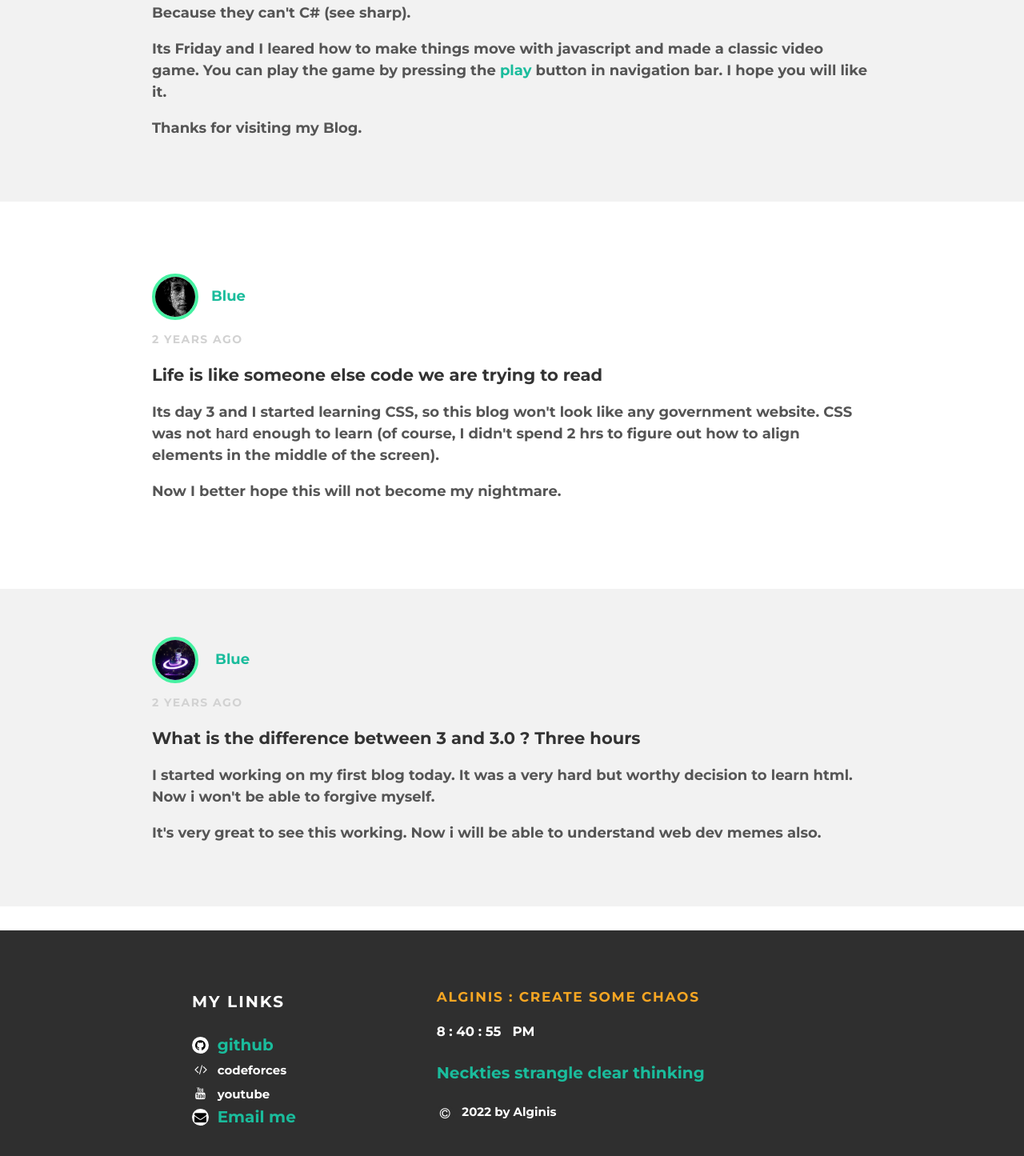
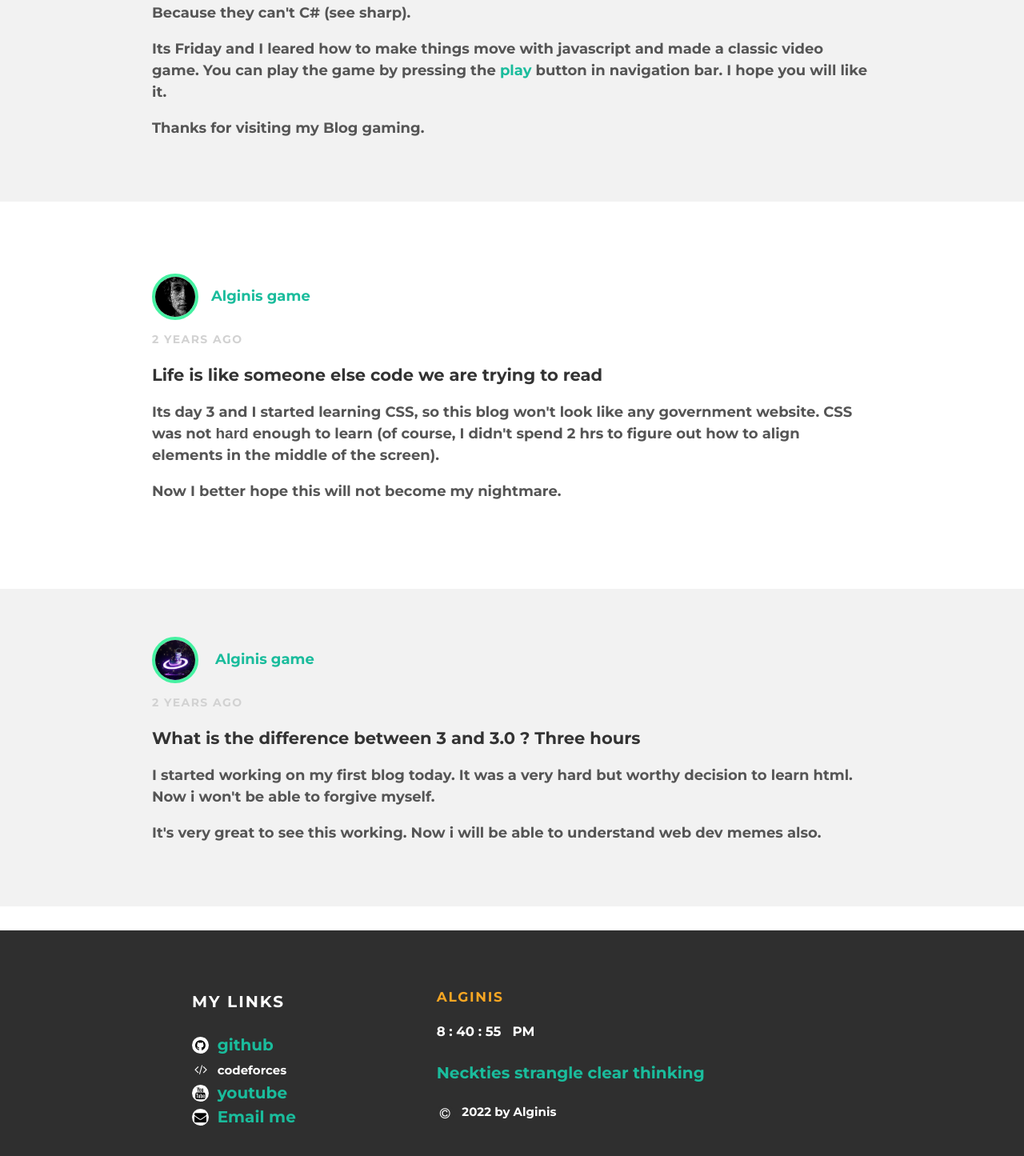
Before and after one commit to yourAlginis/website-game, a plain HTML site: page index.html in a window 1280 px wide. Shown: the part 851-2296 px from the top of the page at 80% size. Drawn offline with Linux system fonts and the light colour scheme.

Commit message:
new change in script

```diff
--- a/index.html
+++ b/index.html
@@ -34,7 +34,7 @@
       <div class="post-container">
         <div class="post">
           <div class="post-author">
-            <img src="img/ava.jfif"><span>Blue</span>
+            <img src="img/ava.jfif"><span>Alginis game</span>
           </div>
           <p class="post-date" id="June 8, 2020"></p>
           <h3 class="post-title">web version 3 is like training wheels without bike</h3>
@@ -49,7 +49,7 @@
       <div class="post-container">
         <div class="post">
           <div class="post-author">
-            <img src="img/cube.jpg"><span>Blue</span>
+            <img src="img/cube.jpg"><span>Alginis game</span>
           </div>
           <p class="post-date" id="June 6, 2020"></p>
           <h3 class="post-title">Why do Javascript programmers wear glasses ?</h3>
@@ -58,14 +58,14 @@
             <p>Its Friday and I leared how to make things move with javascript and made a classic video game.
               You can play the game by pressing the <a href="play.html">play</a> button in navigation bar. I hope you will like it.
             </p>
-            <p>Thanks for visiting my Blog.</p>
+            <p>Thanks for visiting my Blog gaming.</p>
           </div>
         </div>
       </div>
       <div class="post-container">
         <div class="post">
           <div class="post-author">
-            <img src="img/pic.jpg"><span>Blue</span>
+            <img src="img/pic.jpg"><span>Alginis game</span>
           </div>
           <p class="post-date" id="June 4, 2020"></p>
           <h3 class="post-title">Life is like someone else code we are trying to read</h3>
@@ -81,7 +81,7 @@
         <div class="post">
           <div class="post-author">
             <img src="img/main.jpg" height="50" width="50">
-            <span>Blue</span>
+            <span>Alginis game</span>
           </div>
           <p class="post-date" id="June 2, 2020"></p>
           <h3 class="post-title">What is the difference between 3 and 3.0 ? Three hours</h3>
@@ -102,14 +102,14 @@
             <a href="https://github.com/yourhamza" target="_blank">github</a><br>
             <a href="#" target="_blank" class="fa fa-code"></a>
             <a href="#" target="_blank">codeforces</a><br>
-            <a href="#" target="_blank" class="fa fa-youtube"></a>
-            <a href="#" target="_blank">youtube</a><br>
+            <a href="https://www.youtube.com/c/Alginiskaizen" target="_blank" class="fa fa-youtube"></a>
+            <a href="https://www.youtube.com/c/Alginiskaizen" target="_blank">youtube</a><br>
             <a href="mailto:dev.yourhamza@gmail.com" target="_blank" class="fa fa-envelope"></a>
             <a href="mailto:dev.yourhamza@gmail.com">Email me</a><br>
           </p>
         </div>
         <div class="column">
-          <h4 style="font-size:17px;color:#f6a623;">Alginis : Create some chaos</h4>
+          <h4 style="font-size:17px;color:#f6a623;">Alginis</h4>
           <h5 id="time" style="color:white;margin-top:0px"></h5>
           <p id="quoteline"></p>
           <a href="#" class="fa fa-copyright"></a>
```
Also changed, not shown: 404.html (+2 -2 lines), about.html (+2 -2 lines), playAtari.html (+4 -4 lines), playBounce.html (+2 -2 lines), playMine.html (+3 -3 lines), playSnake.html (+3 -3 lines), video.html (+3 -3 lines).
